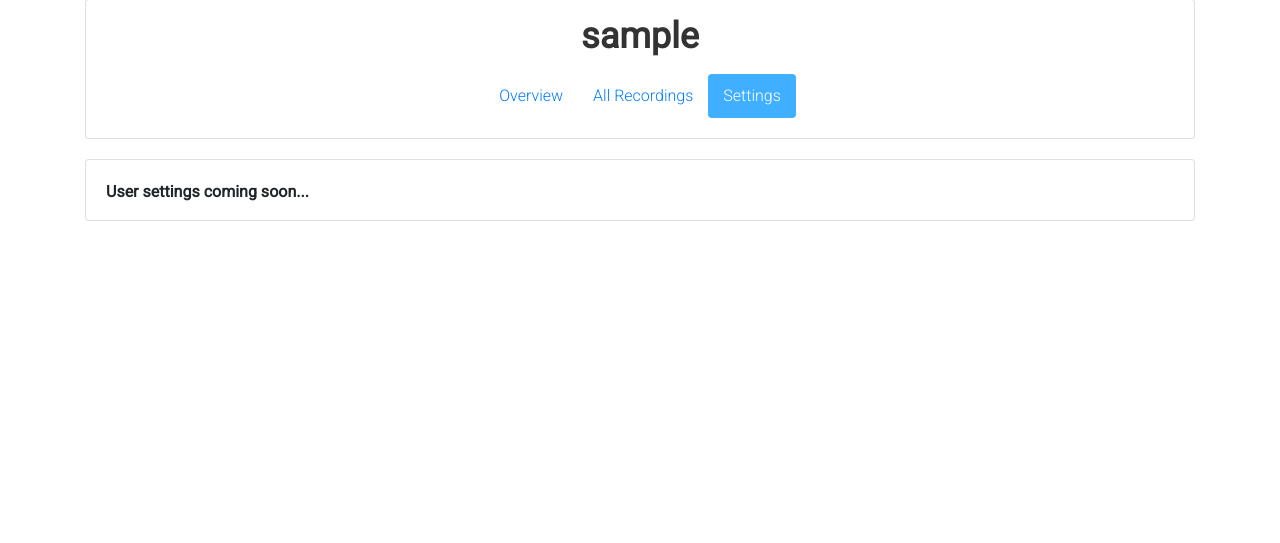
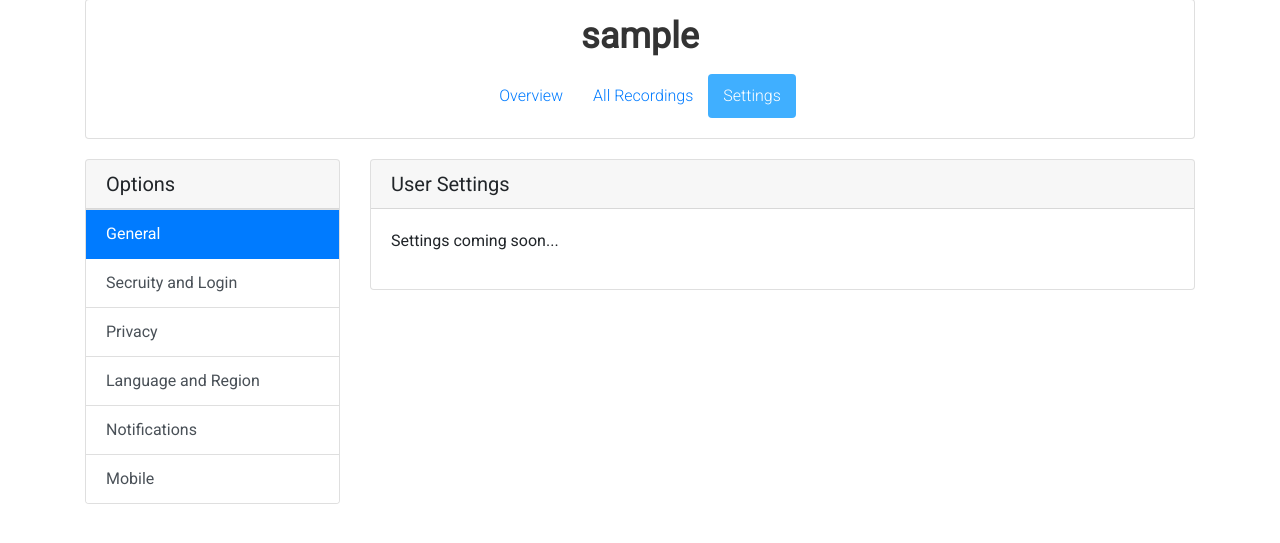
Before and after one commit to lps116/radio_recording_app, a Django app: a page that uses account/templates/account/settings.html in a window 1280 px wide. Shown: the part 235-778 px from the top of the page. Run offline with Django 3.2, Linux system fonts and the light colour scheme; the visitor is signed in with stand-in values (Sample User, id 1); parts of the project's set-up code (start-up, migrations or seed data) failed here and were passed over; some libraries are stand-ins or nearby versions.

Commit message:
settings file changed

```diff
--- a/account/templates/account/edit.html
+++ b/account/templates/account/edit.html
@@ -61,9 +61,9 @@
             <form action="." method="POST">
               {% csrf_token %}
               {{ form|crispy }}
-              <input type="Submit" class="btn btn-primary" value="Edit Recording">
+              <input type="Submit" class="btn btn-primary mb-2" value="Edit Recording">
             </form>
-            <a href="{% url 'delete_recording' username=user.username recording_id=recording.id %}"><button class='btn btn-primary mt-1 mb-2'>Download</button></a>
+            <a href="{% url 'delete_recording' username=user.username recording_id=recording.id %}"><button class='btn btn-danger'>Delete</button></a>
 
           </div>
         </div>
--- a/account/templates/account/settings.html
+++ b/account/templates/account/settings.html
@@ -31,12 +31,47 @@
 </section>
 
 
+
 <div class="container">
   <div class="row">
-    <div class="col-md-12">
+    <div class="col-md-3">
       <div class="card">
-        <div class="card-body pb-0">
-          <p><strong>User settings coming soon...</strong></p>
+        <div class="card-header">
+          <h5 class="card-title mb-0">Options</h5>
+        </div>
+
+        <div class="list-group list-group-flush" role="tablist">
+          <a class="list-group-item list-group-item-action active" href="#">
+            General
+          </a>
+          <a class="list-group-item list-group-item-action" href="#">
+            Secruity and Login
+          </a>
+          <a class="list-group-item list-group-item-action" href="#">
+            Privacy
+          </a>
+          <a class="list-group-item list-group-item-action" href="#">
+            Language and Region
+          </a>
+          <a class="list-group-item list-group-item-action" href="#">
+            Notifications
+          </a>
+          <a class="list-group-item list-group-item-action" href="#">
+            Mobile
+          </a>
+        </div>
+      </div>
+    </div>
+    <div class="col-md-9">
+      <div class="tab-content">
+
+        <div class="card">
+          <div class="card-header">
+            <h5 class="card-title mb-0">User Settings</h5>
+          </div>
+          <div class="card-body">
+            <p>Settings coming soon...</p>
+          </div>
         </div>
       </div>
     </div>
```
Also changed, not shown: account/templates/account/listen.html (+12 -1 lines), recordings/templates/recordings/index.html (+9 -5 lines).
